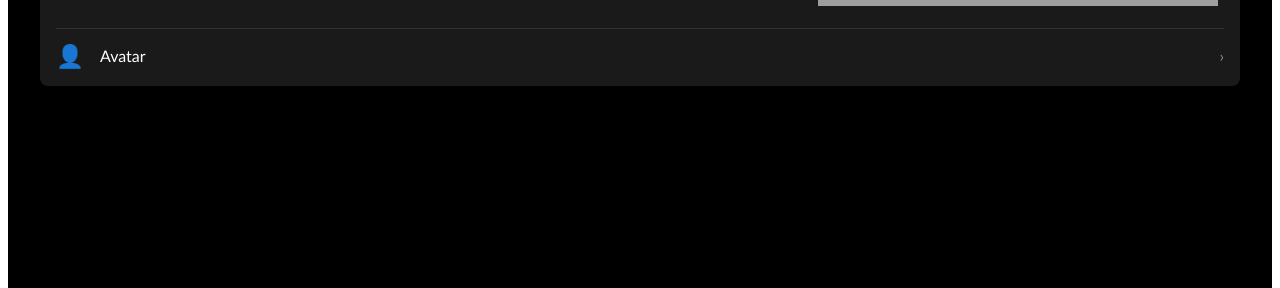
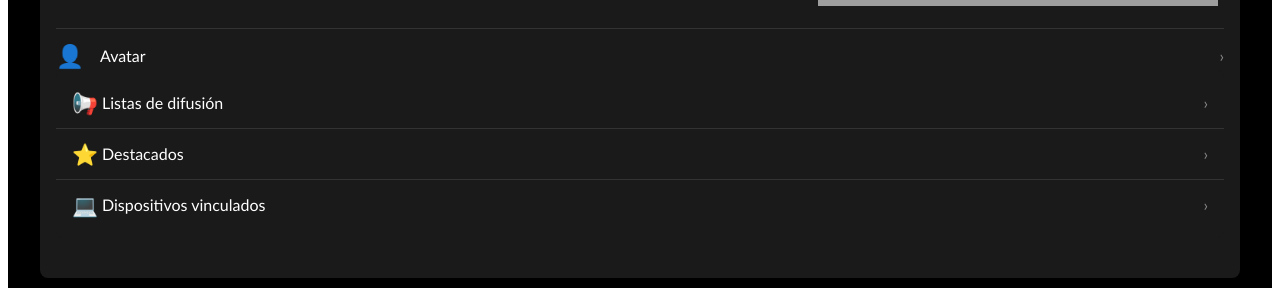
Before and after one commit to alsorribes/Whatsapp-settings-view, an Angular app: page / in a window 1280 px wide. Shown: the part 478-766 px from the top of the page. Built offline with nearby package versions, Linux system fonts and the light colour scheme; grey boxes are pictures that could not be loaded; a web font is replaced by a local one.

Commit message:
Implementació de secció de llistes, destacats i dispositius (s'ha d'arreglar)

```diff
--- a/src/app/settings/settings.css
+++ b/src/app/settings/settings.css
@@ -112,3 +112,39 @@
   font-size: 1rem;
   color: #888;
 }
+
+/* Lista de opciones */
+.options-list {
+  background-color: #1a1a1a;
+  border-radius: 8px;
+  padding: 0.5rem 0;
+  margin-bottom: 1.5rem;
+}
+
+.option-item {
+  display: flex;
+  align-items: center;
+  padding: 0.75rem 1rem;
+  cursor: pointer;
+}
+
+.option-item + .option-item {
+  border-top: 1px solid #333;
+}
+
+.option-icon {
+  font-size: 1.3rem;
+  width: 30px;
+  color: #888;
+}
+
+.option-text {
+  flex: 1;
+  font-size: 1rem;
+  color: #fff;
+}
+
+.option-chevron {
+  font-size: 1rem;
+  color: #888;
+}
--- a/src/app/settings/settings.html
+++ b/src/app/settings/settings.html
@@ -22,5 +22,21 @@
         <span class="chevron">›</span>
     </div>
 
-
+    <div class="options-list">
+        <div class="option-item">
+            <span class="option-icon">📢</span>
+            <span class="option-text">Listas de difusión</span>
+            <span class="option-chevron">›</span>
+        </div>
+        <div class="option-item">
+            <span class="option-icon">⭐</span>
+            <span class="option-text">Destacados</span>
+            <span class="option-chevron">›</span>
+        </div>
+        <div class="option-item">
+            <span class="option-icon">💻</span>
+            <span class="option-text">Dispositivos vinculados</span>
+            <span class="option-chevron">›</span>
+        </div>
+    </div>
 </div>
```
